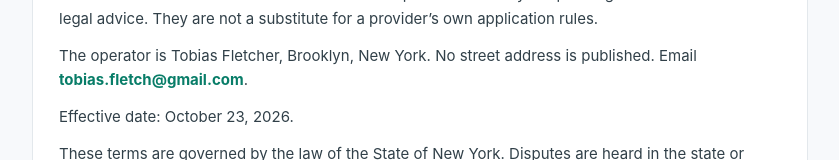
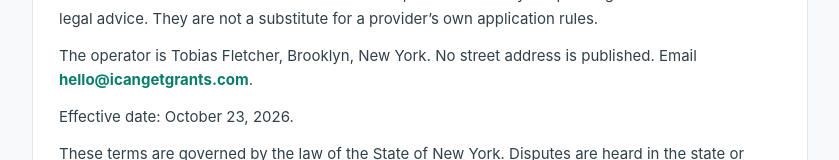
Before and after one commit to tobias-fletch/icangetgrants, a Next.js app: page /terms in a window 1280 px wide. Shown: the part 402-562 px from the top of the page, without its empty margins (220-1059 px from the left). Built offline with nearby package versions, Linux system fonts and the light colour scheme.

Commit message:
Use hello@icangetgrants.com as the privacy and terms contact

```diff
--- a/app/privacy/page.tsx
+++ b/app/privacy/page.tsx
@@ -19,7 +19,7 @@ export default function PrivacyPage() {
       <p>
         The operator is Tobias Fletcher, Brooklyn, New York. No street address
         is published. Questions, access requests, and deletion requests go to{" "}
-        <a href="mailto:tobias.fletch@gmail.com">tobias.fletch@gmail.com</a>.
+        <a href="mailto:hello@icangetgrants.com">hello@icangetgrants.com</a>.
       </p>
       <p>Effective date: October 23, 2026.</p>
       <p>
@@ -316,7 +316,7 @@ export default function PrivacyPage() {
       <p>
         You can ask for access to your workspace data, or for deletion of it,
         by emailing{" "}
-        <a href="mailto:tobias.fletch@gmail.com">tobias.fletch@gmail.com</a>.
+        <a href="mailto:hello@icangetgrants.com">hello@icangetgrants.com</a>.
         Requests are handled manually. A completed deletion removes that
         account’s workspace and the refresh and scan records tied to that
         account or to its profile ids.
@@ -335,7 +335,7 @@ export default function PrivacyPage() {
         Add information about someone else only when you have permission to do
         that. If you believe information about a child under 13 has been saved,
         email{" "}
-        <a href="mailto:tobias.fletch@gmail.com">tobias.fletch@gmail.com</a> so
+        <a href="mailto:hello@icangetgrants.com">hello@icangetgrants.com</a> so
         it can be deleted.
       </p>
 
@@ -375,7 +375,7 @@ export default function PrivacyPage() {
       <h2>Contact</h2>
       <p>
         Tobias Fletcher, Brooklyn, New York. Email{" "}
-        <a href="mailto:tobias.fletch@gmail.com">tobias.fletch@gmail.com</a>.
+        <a href="mailto:hello@icangetgrants.com">hello@icangetgrants.com</a>.
       </p>
     </LegalShell>
   );
--- a/app/terms/page.tsx
+++ b/app/terms/page.tsx
@@ -20,7 +20,7 @@ export default function TermsPage() {
       <p>
         The operator is Tobias Fletcher, Brooklyn, New York. No street address
         is published. Email{" "}
-        <a href="mailto:tobias.fletch@gmail.com">tobias.fletch@gmail.com</a>.
+        <a href="mailto:hello@icangetgrants.com">hello@icangetgrants.com</a>.
       </p>
       <p>Effective date: October 23, 2026.</p>
       <p>
@@ -99,7 +99,7 @@ export default function TermsPage() {
       <p>
         You can ask for access to your workspace data, or for deletion of it,
         by emailing{" "}
-        <a href="mailto:tobias.fletch@gmail.com">tobias.fletch@gmail.com</a>.
+        <a href="mailto:hello@icangetgrants.com">hello@icangetgrants.com</a>.
         Requests are handled manually. A completed deletion removes that
         account’s workspace and the refresh and scan records tied to that
         account or to its profile ids. During the beta there is no automatic
@@ -194,7 +194,7 @@ export default function TermsPage() {
       <h2>Contact</h2>
       <p>
         Questions about these terms: Tobias Fletcher, Brooklyn, New York,{" "}
-        <a href="mailto:tobias.fletch@gmail.com">tobias.fletch@gmail.com</a>.
+        <a href="mailto:hello@icangetgrants.com">hello@icangetgrants.com</a>.
       </p>
     </LegalShell>
   );
```
